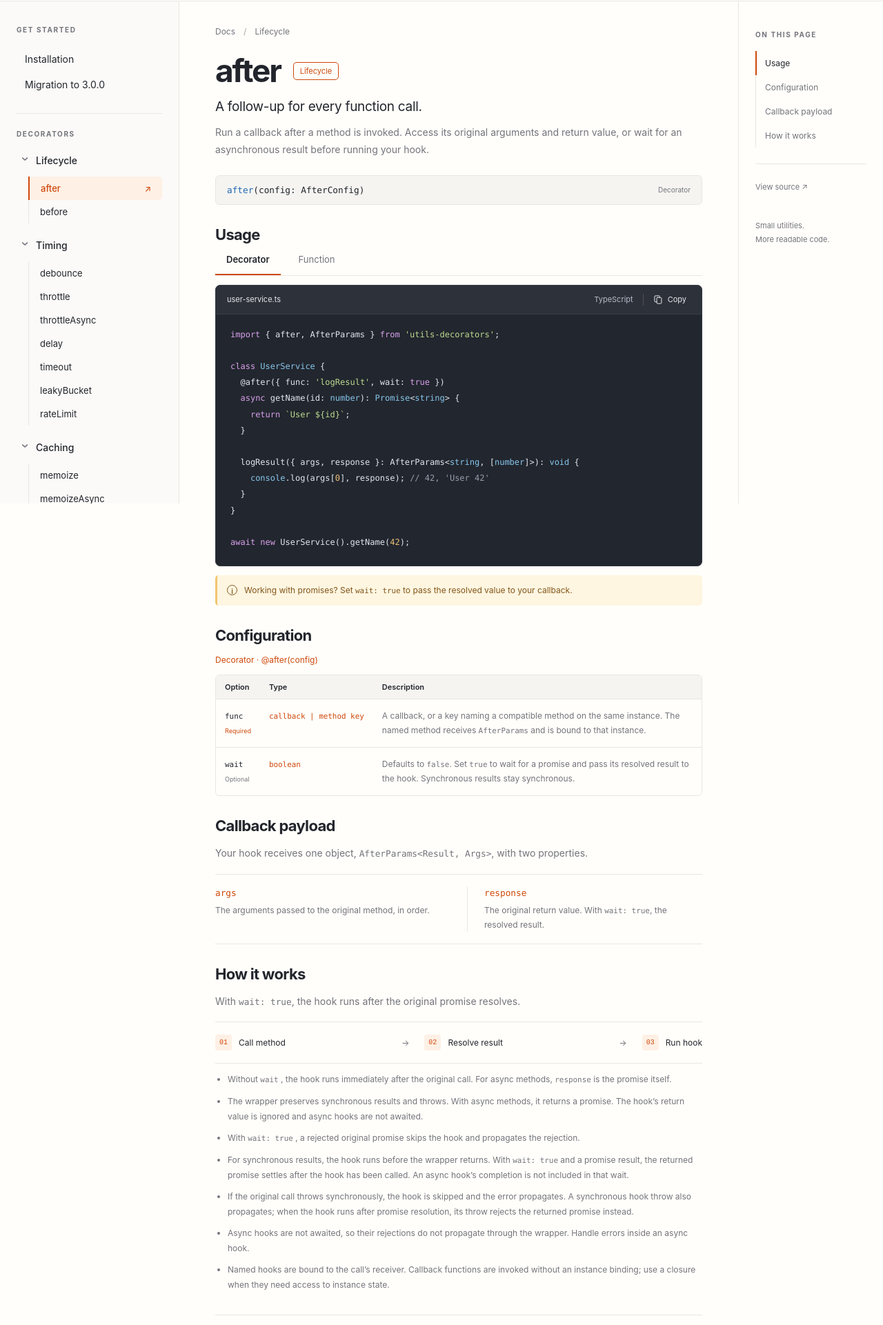
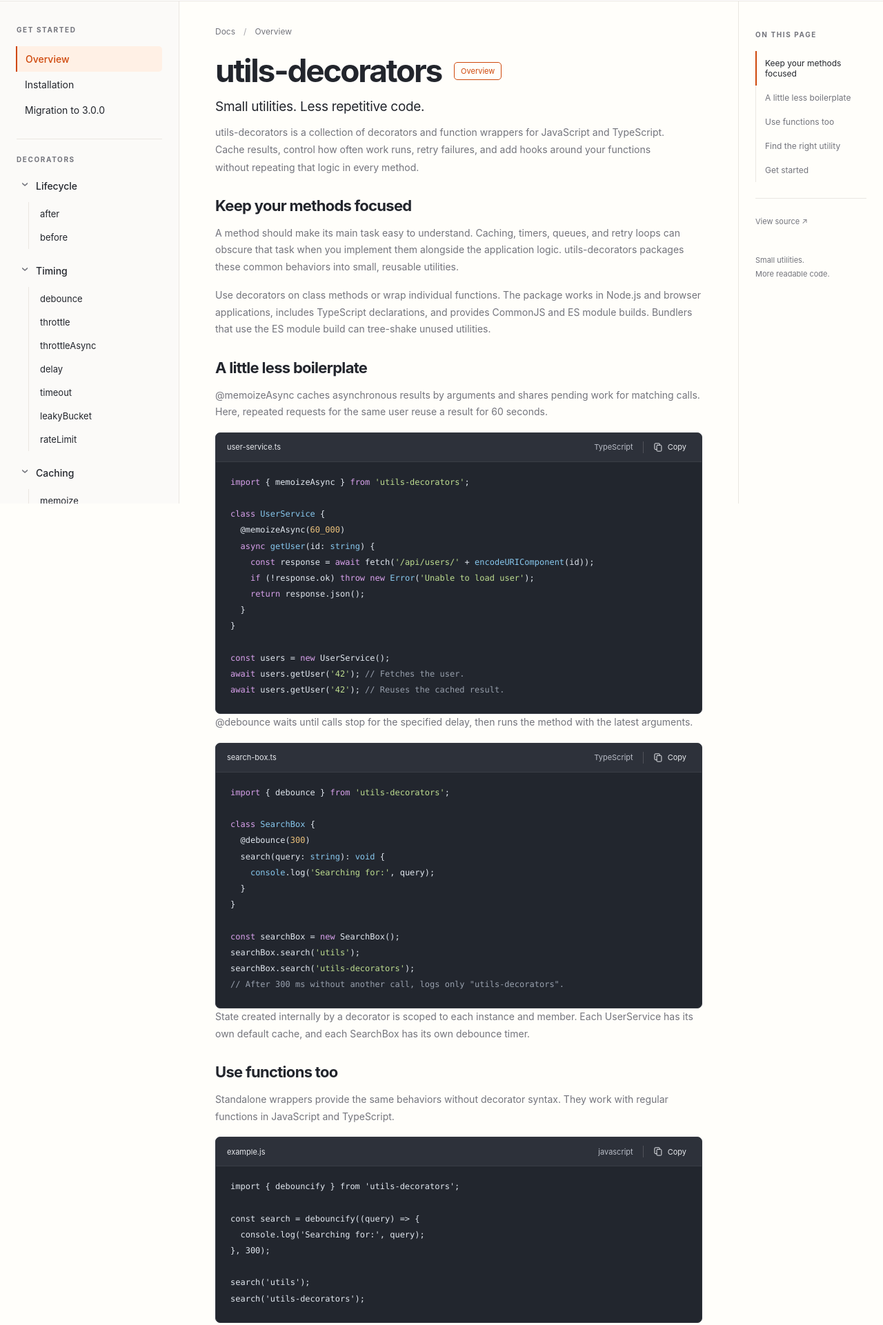
Before and after one commit to vlio20/utils-decorators, a website with bundled scripts: page site/index.html in a window 1280 px wide. Shown: the part 70-1991 px from the top of the page at 69% size. Built offline with nearby package versions, Linux system fonts and the light colour scheme.

Commit message:
docs: add package overview as documentation homepage

```diff
--- a/site/components/common/shell.js
+++ b/site/components/common/shell.js
@@ -61,7 +61,7 @@
       >
         <svg><use href="#menu-icon" /></svg>
       </button>
-      <a class="brand" href="${siteUrl("index.html#after")}">
+      <a class="brand" href="${siteUrl("index.html#overview")}">
         <span class="brand-mark">@</span>
         <span>utils-decorators</span>
       </a>
@@ -105,6 +105,7 @@
     <aside class="sidebar" id="sidebar" aria-label="Documentation navigation">
       <nav>
         <p class="nav-heading">Get started</p>
+        <a data-page="overview" href="${siteUrl("index.html#overview")}">Overview</a>
         <a data-page="install" href="${siteUrl("index.html#install")}">Installation</a>
         <a data-page="migration" href="${siteUrl("index.html#migration")}">Migration to 3.0.0</a>
         <div class="nav-rule"></div>
@@ -112,7 +113,7 @@
         <details open>
           <summary>Lifecycle</summary>
           <div class="nav-group">
-            <a data-page="after" class="selected" aria-current="page" href="${siteUrl("index.html#after")}">
+            <a data-page="after" href="${siteUrl("index.html#after")}">
               after
             </a>
             <a data-page="before" href="${siteUrl("index.html#before")}">before</a>
--- a/site/components/sections/page.js
+++ b/site/components/sections/page.js
@@ -5,20 +5,20 @@
       const content = [...this.childNodes];
       const title = this.getAttribute("heading");
       const category = this.getAttribute("category");
-      this.innerHTML = `<main id="main" tabindex="-1"><div class="breadcrumb"><a href="${escape(siteUrl("index.html#install"))}">Docs</a><span>/</span>${escape(category)}</div><div class="page-title"><h1>${escape(title)}</h1><span class="badge">${escape(category)}</span></div></main>`;
+      this.innerHTML = `<main id="main" tabindex="-1"><div class="breadcrumb"><a href="${escape(siteUrl("index.html#overview"))}">Docs</a><span>/</span>${escape(category)}</div><div class="page-title"><h1>${escape(title)}</h1><span class="badge">${escape(category)}</span></div></main>`;
       const main = this.querySelector("main");
       main.append(...content);
       const footer = document.createElement("footer");
       footer.className = "page-footer";
       const editPath = this.getAttribute("edit-path") || "site/index.html";
-      footer.innerHTML = `<a class="edit-link" href="https://github.com/vlio20/utils-decorators/edit/codex/3.0.0/${editPath.split("/").map(encodeURIComponent).join("/")}">Edit this page ↗</a>`;
+      footer.innerHTML = `<a class="edit-link" href="https://github.com/vlio20/utils-decorators/edit/master/${editPath.split("/").map(encodeURIComponent).join("/")}">Edit this page ↗</a>`;
       if (this.hasAttribute("next-href"))
         footer.innerHTML += `<a class="next-page" href="${escape(this.getAttribute("next-href"))}"><span>Up next</span><strong>${escape(this.getAttribute("next-title"))} ${icon("arrow")}</strong></a>`;
       main.append(footer);
       const toc = document.createElement("aside");
       toc.className = "toc";
       toc.setAttribute("aria-label", "On this page");
-      toc.innerHTML = `<p class="nav-heading">On this page</p><nav></nav><div class="nav-rule"></div><a class="edit-link" href="https://github.com/vlio20/utils-decorators/blob/codex/3.0.0/${escape(this.getAttribute("source"))}">View source ↗</a><div class="toc-note">Small utilities.<br>More readable code.</div>`;
+      toc.innerHTML = `<p class="nav-heading">On this page</p><nav></nav><div class="nav-rule"></div><a class="edit-link" href="https://github.com/vlio20/utils-decorators/blob/master/${escape(this.getAttribute("source"))}">View source ↗</a><div class="toc-note">Small utilities.<br>More readable code.</div>`;
       this.append(toc);
       // Page components insert their child components at runtime. Wait for them
       // to initialize before deriving the table of contents.
--- a/site/docs.css
+++ b/site/docs.css
@@ -277,6 +277,7 @@ a:hover {
   padding: 9px 16px;
   font-size: 13px;
 }
+.sidebar nav > a.selected,
 .nav-group a.selected {
   background: var(--tint);
   color: var(--accent);
--- a/site/docs.js
+++ b/site/docs.js
@@ -205,6 +205,7 @@
   // Native section anchors work over file:// and static HTTP hosting.
   // Accept earlier #after/configuration links for the current page too.
   const pageTags = new Map([
+    ["overview", "overview-page"],
     ["install", "install-page"],
     ["migration", "migration-page"],
     ["after", "after-page"],
@@ -230,7 +231,7 @@
   function followHash() {
     const [hashPage, hashSection] = location.hash.slice(1).split("/");
     // Preserve the previous TypeScript guide URL within installation.
-    const requested = hashPage === "typescript" ? "install" : hashPage;
+    const requested = hashPage === "typescript" ? "install" : hashPage || "overview";
     const section = hashPage === "typescript" ? "typescript" : hashSection;
     const pageTag = pageTags.get(requested);
     if (pageTag && $("docs-page").getAttribute("page-id") !== requested) {
@@ -239,7 +240,8 @@
     const page = $("docs-page");
     const pageId = page.getAttribute("page-id");
     $(".skip-link").href = `#${pageId}/main`;
-    document.title = `${page.getAttribute("heading")} — utils-decorators`;
+    const title = pageId === "overview" ? "Overview" : page.getAttribute("heading");
+    document.title = `${title} — utils-decorators`;
     $("meta[name=description]").content = page
       .querySelector(".intro")
       .textContent.trim()
--- a/site/index.html
+++ b/site/index.html
@@ -6,9 +6,9 @@
     <meta name="color-scheme" content="light dark" />
     <meta
       name="description"
-      content="Learn how to run a callback after a method with utils-decorators. Examples, configuration, and async behavior."
+      content="Small utilities for JavaScript and TypeScript: cache results, control call frequency, retry failures, and add hooks with decorators or function wrappers."
     />
-    <title>after — utils-decorators</title>
+    <title>utils-decorators — Overview</title>
     <script>
       try {
         document.documentElement.dataset.theme =
@@ -25,6 +25,7 @@
     <script src="components/sections/section.js?v=2" defer></script>
     <script src="components/sections/tabs.js" defer></script>
     <script src="components/sections/page.js?v=2" defer></script>
+    <script src="pages/overview/overview-page.js" defer></script>
     <script src="pages/install/install-page.js" defer></script>
     <script src="pages/migration/migration-page.js" defer></script>
     <script src="pages/after/after-page.js" defer></script>
@@ -51,7 +52,7 @@
   </head>
   <body>
     <docs-shell>
-      <after-page></after-page>
+      <overview-page></overview-page>
     </docs-shell>
     <noscript
       ><p class="no-script">
--- /dev/null
+++ b/site/pages/overview/overview-page.js
@@ -0,0 +1,81 @@
+(() => {
+  const { DocsElement } = window.DocsComponents;
+
+  class OverviewPage extends DocsElement {
+    render() {
+      this.innerHTML = `
+        <docs-page page-id="overview" heading="utils-decorators" category="Overview"
+          source="README.md" edit-path="site/pages/overview/overview-page.js"
+          next-title="Installation" next-href="#install">
+          <p class="lead">Small utilities. Less repetitive code.</p>
+          <p class="intro">utils-decorators is a collection of decorators and function wrappers for JavaScript and TypeScript. Cache results, control how often work runs, retry failures, and add hooks around your functions without repeating that logic in every method.</p>
+          <docs-section anchor="purpose" heading="Keep your methods focused">
+            <p>A method should make its main task easy to understand. Caching, timers, queues, and retry loops can obscure that task when you implement them alongside the application logic. utils-decorators packages these common behaviors into small, reusable utilities.</p>
+            <p>Use decorators on class methods or wrap individual functions. The package works in Node.js and browser applications, includes TypeScript declarations, and provides CommonJS and ES module builds. Bundlers that use the ES module build can tree-shake unused utilities.</p>
+          </docs-section>
+          <docs-section anchor="examples" heading="A little less boilerplate">
+            <p><a href="#memoizeAsync">@memoizeAsync</a> caches asynchronous results by arguments and shares pending work for matching calls. Here, repeated requests for the same user reuse a result for 60 seconds.</p>
+            <docs-code filename="user-service.ts" language="typescript"><pre><code>import { memoizeAsync } from 'utils-decorators';
+
+class UserService {
+  @memoizeAsync(60_000)
+  async getUser(id: string) {
+    const response = await fetch('/api/users/' + encodeURIComponent(id));
+    if (!response.ok) throw new Error('Unable to load user');
+    return response.json();
+  }
+}
+
+const users = new UserService();
+await users.getUser('42'); // Fetches the user.
+await users.getUser('42'); // Reuses the cached result.</code></pre></docs-code>
+            <p><a href="#debounce">@debounce</a> waits until calls stop for the specified delay, then runs the method with the latest arguments.</p>
+            <docs-code filename="search-box.ts" language="typescript"><pre><code>import { debounce } from 'utils-decorators';
+
+class SearchBox {
+  @debounce(300)
+  search(query: string): void {
+    console.log('Searching for:', query);
+  }
+}
+
+const searchBox = new SearchBox();
+searchBox.search('utils');
+searchBox.search('utils-decorators');
+// After 300 ms without another call, logs only "utils-decorators".</code></pre></docs-code>
+            <p>State created internally by a decorator is scoped to each instance and member. Each UserService has its own default cache, and each SearchBox has its own debounce timer.</p>
+          </docs-section>
+          <docs-section anchor="functions" heading="Use functions too">
+            <p>Standalone wrappers provide the same behaviors without decorator syntax. They work with regular functions in JavaScript and TypeScript.</p>
+            <docs-code filename="example.js" language="javascript"><pre><code>import { debouncify } from 'utils-decorators';
+
+const search = debouncify((query) =&gt; {
+  console.log('Searching for:', query);
+}, 300);
+
+search('utils');
+search('utils-decorators');</code></pre></docs-code>
+            <p>Each utility's reference page includes decorator and function examples, configuration options, and details about its behavior.</p>
+          </docs-section>
+          <docs-section anchor="utilities" heading="Find the right utility">
+            <ul>
+              <li><strong>Cache results:</strong> <a href="#memoize">memoize</a> for synchronous work and <a href="#memoizeAsync">memoizeAsync</a> for asynchronous work.</li>
+              <li><strong>Control timing:</strong> <a href="#debounce">debounce</a> waits for a pause; <a href="#throttle">throttle</a> limits call frequency; <a href="#delay">delay</a> postpones execution.</li>
+              <li><strong>Manage load:</strong> <a href="#throttleAsync">throttleAsync</a> limits concurrent work, <a href="#rateLimit">rateLimit</a> enforces a call budget, and <a href="#leakyBucket">leakyBucket</a> queues calls at a steady pace.</li>
+              <li><strong>Handle asynchronous work:</strong> <a href="#retry">retry</a> retries failures, <a href="#timeout">timeout</a> bounds waiting time, <a href="#delegate">delegate</a> shares matching work, and <a href="#cancelPrevious">cancelPrevious</a> rejects superseded calls.</li>
+              <li><strong>Add hooks:</strong> <a href="#before">before</a>, <a href="#after">after</a>, <a href="#onError">onError</a>, and <a href="#execTime">execTime</a> run callbacks around a method's execution.</li>
+              <li><strong>Explore more:</strong> <a href="#refreshable">refreshable</a> updates values on an interval, <a href="#readonly">readonly</a> protects assignments, and <a href="#multiDispatch">multiDispatch</a> dispatches repeated calls.</li>
+            </ul>
+          </docs-section>
+          <docs-section anchor="start" heading="Get started">
+            <docs-code filename="terminal" language="bash"><pre><code>npm install utils-decorators</code></pre></docs-code>
+            <p>Read the <a href="#install">installation guide</a> for runtime requirements and TypeScript setup. Decorator syntax requires TypeScript's legacy decorators with <code>experimentalDecorators</code> enabled; function wrappers need no decorator configuration.</p>
+            <p>Upgrading from 2.x? Start with the <a href="#migration">3.0.0 migration guide</a>. For questions, ideas, or bug reports, visit <a href="https://github.com/vlio20/utils-decorators/issues">GitHub issues</a>.</p>
+          </docs-section>
+        </docs-page>
+      `;
+    }
+  }
+
+  customElements.define("overview-page", OverviewPage);
+})();
```
